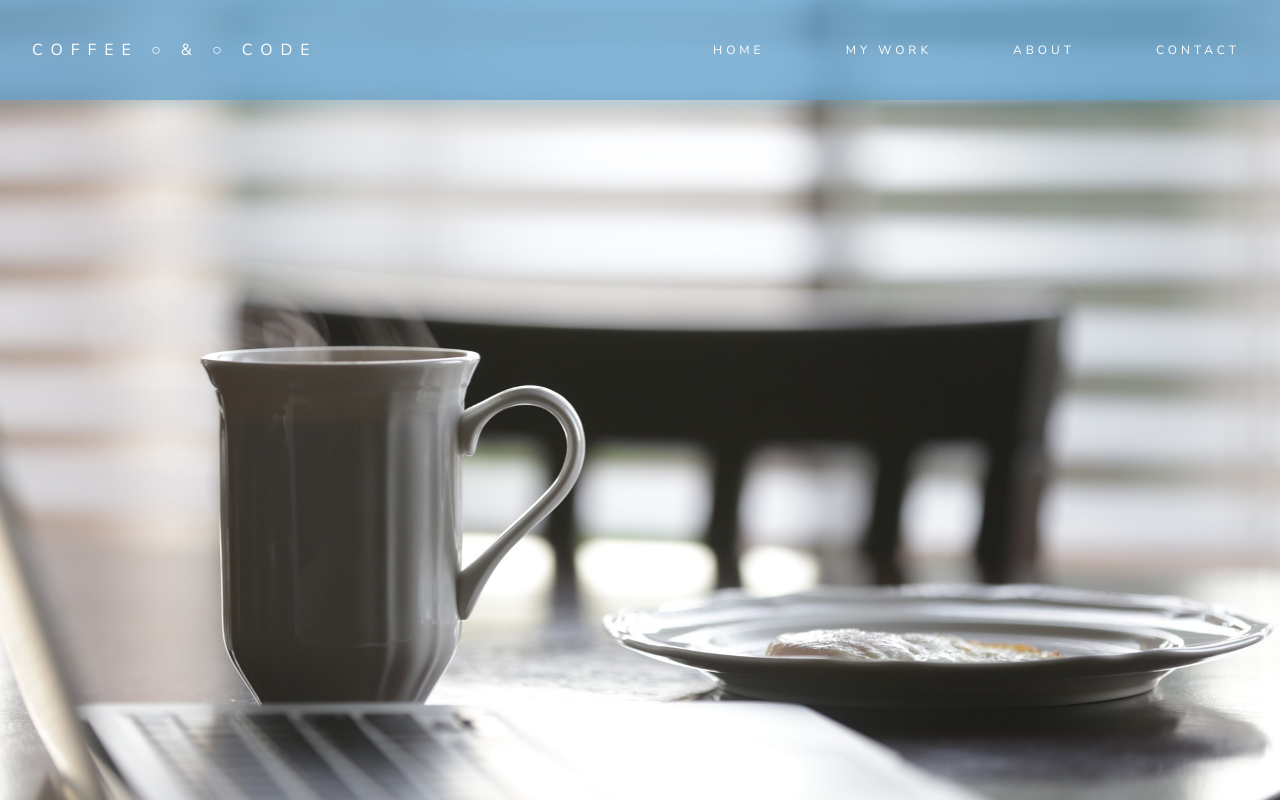
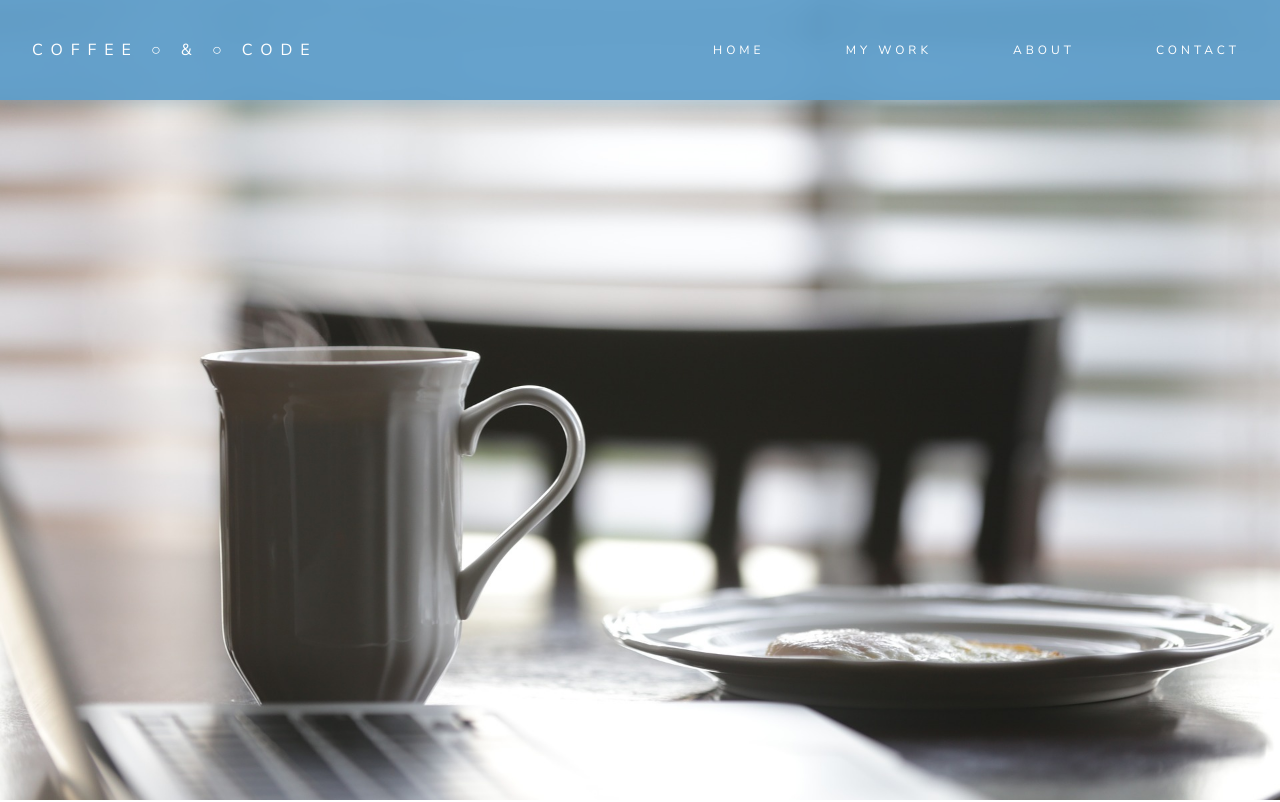
Before and after one commit to jbimagine/coffee-and-code, a React (Create React App) app: page / in a window 1280 px wide. Shown: the top 802 px of the page. Built offline with nearby package versions, Linux system fonts and the light colour scheme.

Commit message:
Update nav background color

```diff
--- a/src/styled-components/Navigation_Styles.js
+++ b/src/styled-components/Navigation_Styles.js
@@ -12,7 +12,7 @@ export const NavigationContainer = styled.div `
     align-items:center;
     color:white;
     width:100vw;
-    background-color: rgba(94, 158, 202, 0.75);
+    background-color: rgba(94, 158, 202, 0.95);
     height: ${ props => props.height } ;
     position:fixed;
     text-transform:uppercase;
```
